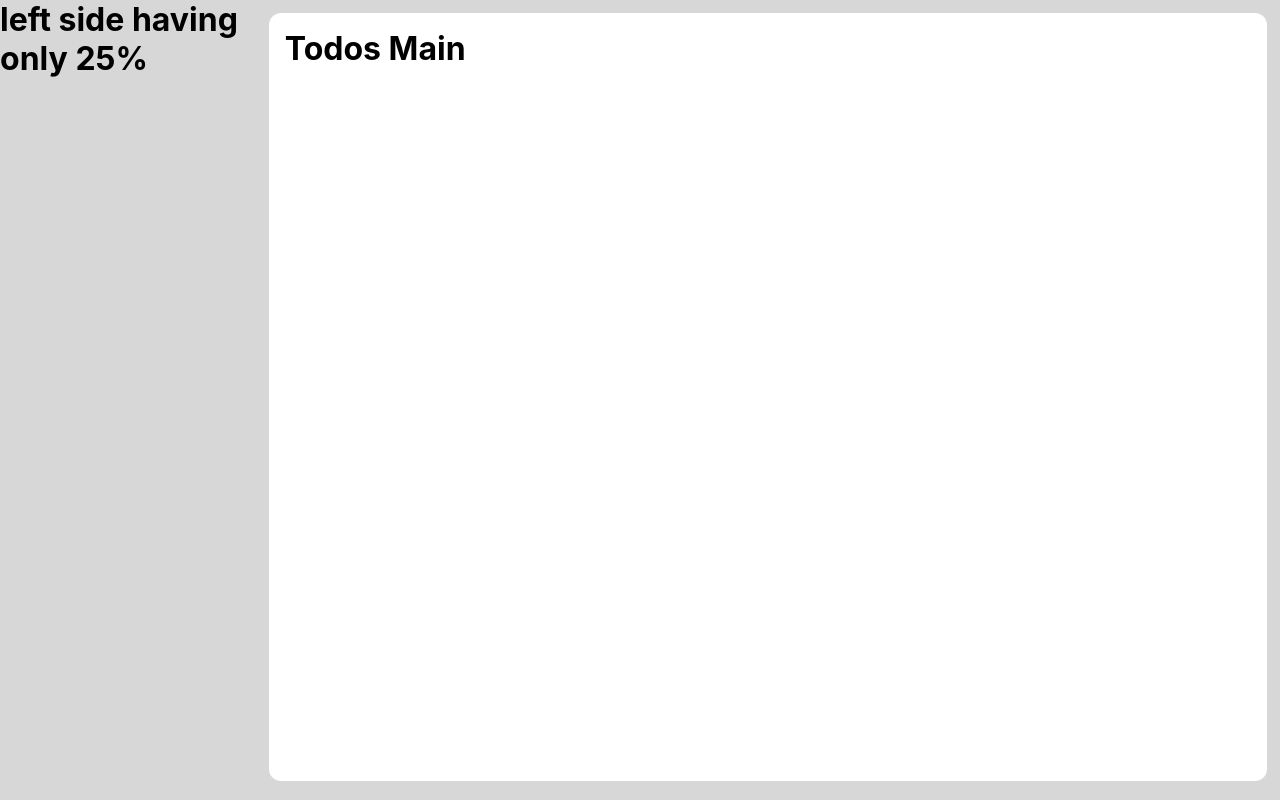
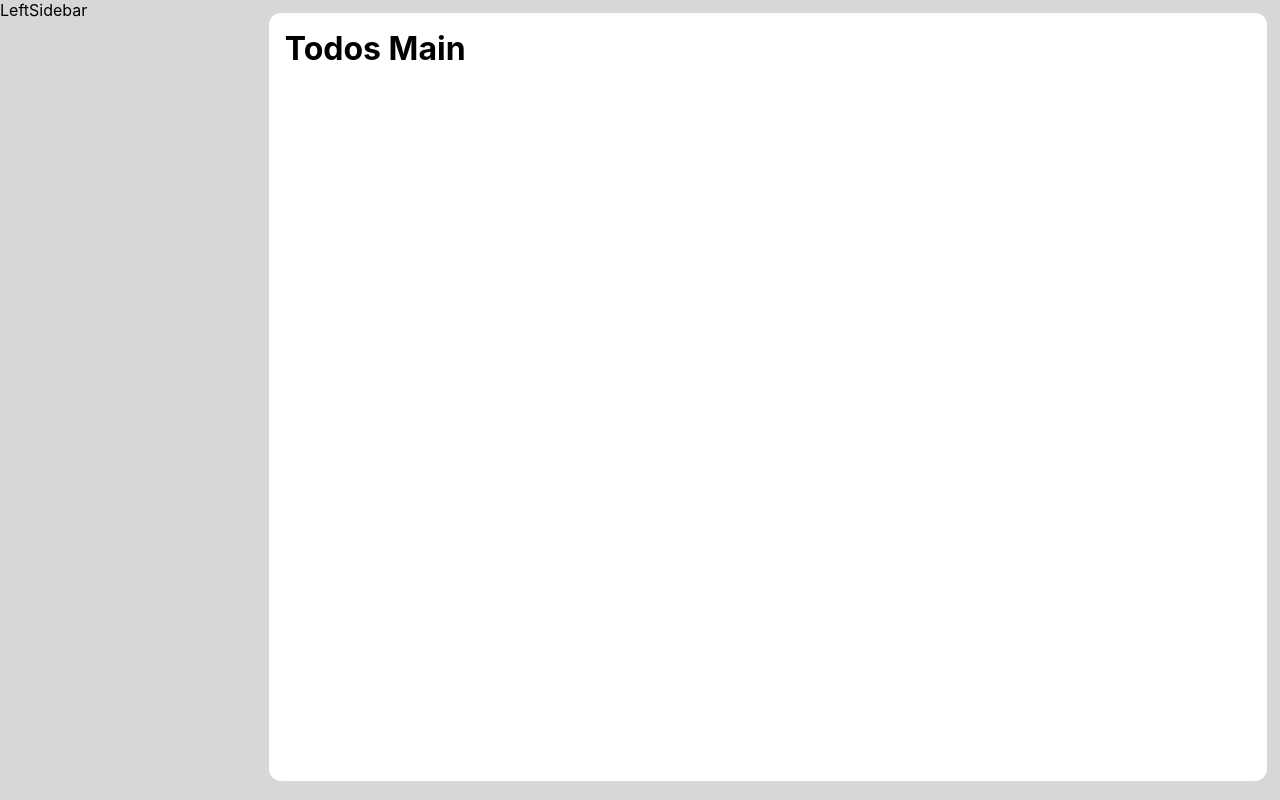
Before and after one commit to ZaidSultan10/project-management-tool, a React (Create React App) app: page / in a window 1280 px wide. Built offline with nearby package versions, Linux system fonts and the light colour scheme.

Commit message:
making leftsidebar

```diff
--- /dev/null
+++ b/src/components/leftSidebar/LeftSidebar.jsx
@@ -0,0 +1,10 @@
+import React from 'react'
+import './_leftSidebar.scss'
+
+const LeftSidebar = () => {
+  return (
+    <div>LeftSidebar</div>
+  )
+}
+
+export default LeftSidebar
--- a/src/pages/mainPage/MainPage.jsx
+++ b/src/pages/mainPage/MainPage.jsx
@@ -1,4 +1,5 @@
 import React from 'react'
+import LeftSidebar from '../../components/leftSidebar/LeftSidebar'
 import TodosMain from '../../components/todosMain/TodosMain'
 import './_mainPage.scss'
 
@@ -6,7 +7,7 @@ const MainPage = () => {
   return (
     <div className='mainPage'>
         <div className='mainPage__left'>
-            <h1>left side having only 25%</h1>
+            <LeftSidebar />
         </div>
         <div className='mainPage__right'>
             <TodosMain />
```
Also changed, not shown: src/components/leftSidebar/_leftSidebar.scss (added).
